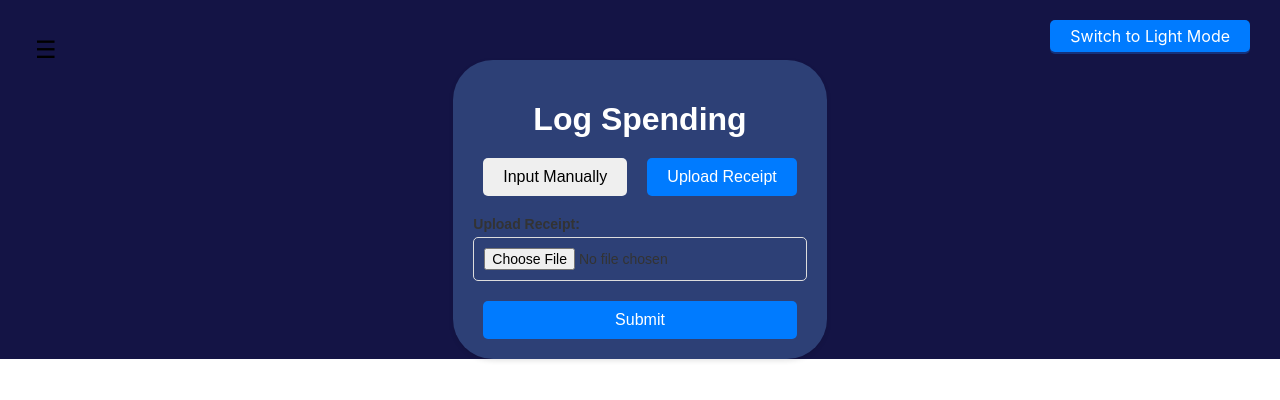
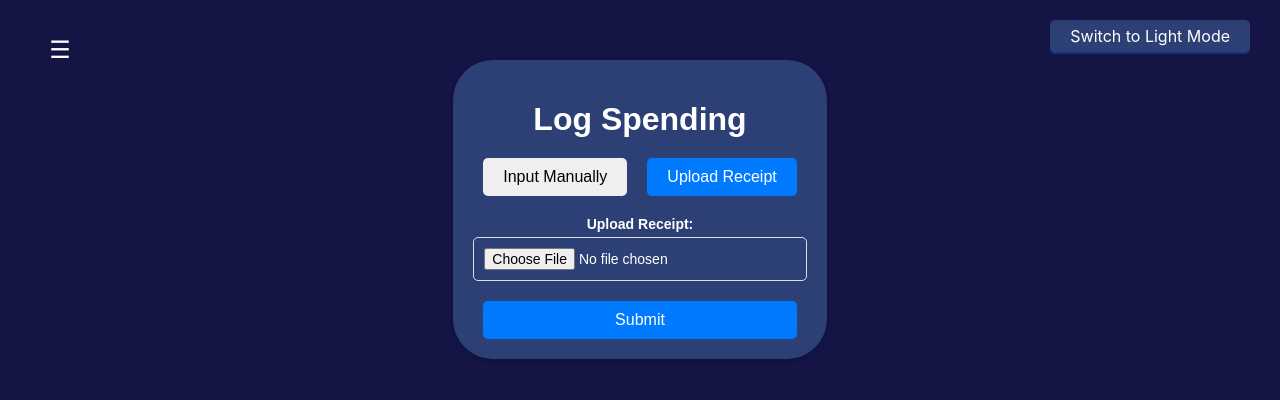
Before and after one commit to daviddavini/CS130-Budget, a React (Create React App) app in the folder frontend/: page /log in a window 1280 px wide. Shown: the top 400 px of the page. Built offline with nearby package versions, Linux system fonts and the light colour scheme.

Commit message:
modified frontend UI for better dark/light mode colors

```diff
--- a/frontend/src/App.css
+++ b/frontend/src/App.css
@@ -4,6 +4,9 @@ html, body {
   padding: 0;
   display: flex;
   flex-direction: column;
+  background-color: inherit;
+  color: inherit;
+  transition: background-color 0.3s ease, color 0.3s ease;
 }
 
 h1 {
@@ -11,21 +14,21 @@ h1 {
   margin-bottom: 20px;
 }
 
+/*******************Themes*******************/
 /* Dark Mode Colors */
 .dark {
   background-color: rgb(20, 20, 69); /* Background */
   color: white; /* Text */
-  height: auto;
 }
 
 /* Light Mode Colors */
 .light {
-  background-color:white; /* Background */
-  color: black; /* Text */
-  height: auto;
+  background-color:white;
+  color: black;
 }
 
-.App {
+/*******************App*******************/
+.app {
   text-align: center;
   min-height: 100%;
   display: flex;
@@ -34,30 +37,28 @@ h1 {
   background-color: inherit;
 }
 
-.app {
-  display: flex;
-  flex-direction: column;
-  flex-grow: 1;
-}
-
+/*******************Content*******************/
 .content {
   flex-grow: 1;
   margin: auto;
   margin-top: 60px;
   padding: 20px;
   font-family: Arial, sans-serif;
-  background-color: ghostwhite;
   border-radius: 40px;
   box-shadow: 0 2px 5px rgba(0, 0, 0, 0.1);
+  background-color: inherit;
+  color: inherit;
   transition: margin-left 0.3s ease, width 0.3s ease, background-color 0.3s ease;
 }
 
 .app.dark .content {
   background-color: rgb(45, 64, 118);
+  color: white;
 }
 
 .app.light .content {
   background-color: ghostwhite;
+  color: black;
 }
 
 /* .sidebar.open ~ .content {
@@ -65,6 +66,7 @@ h1 {
   width: calc(100% - 250px);
 } */
 
+/*******************Button*******************/
 button {
   margin: 0 10px;
   padding: 10px 20px;
@@ -75,28 +77,40 @@ button {
   transition: background-color 0.3s ease, transform 0.2s ease;
 }
 
-button:hover {
-  background-color: #007bff;
-  color: white;
-  transform: scale(1.05);
-}
-
 button:disabled {
   background-color: #cccccc;
   cursor: not-allowed;
 }
 
-button.active {
+/* Light Mode Regular Button */
+.app.light button:hover {
+  background-color: lavender;
+  color: black;
+  transform: scale(1.05);
+}
+
+.app.light button.active {
   background-color: #007bff;
   color: white;
 }
 
-/* Light/dark mode button */
+/* Dark Mode Regular Button */
+.app.dark button:hover {
+  background-color: rgb(30, 40, 80);
+  color: white;
+  transform: scale(1.05);
+}
+
+.app.dark button.active {
+  background-color: #007bff;
+  color: white;
+}
+
+/*******************Theme Button*******************/
 .theme-button {
   position: absolute;
   top: 20px;
   right: 20px;
-  color: white;
   border-radius: 5px;
   border: none;
   padding: 10px 20px;
@@ -105,15 +119,24 @@ button.active {
   transition: background-color 0.3s ease, transform 0.2s ease;
 }
 
-.app.light .theme-button:hover {
+/* Dark Mode Theme Button */
+.app.dark .theme-button {
   background-color: rgb(45, 64, 118);
-}
-
-.app.dark .theme-button {
-  background-color: #007bff;
+  color: white;
 }
 
 .app.dark .theme-button:hover {
   background-color: white;
   color:black
 }
+
+/* Light Mode Theme Button */
+.app.light .theme-button {
+  background-color: ghostwhite;
+  color: black;
+}
+
+.app.light .theme-button:hover {
+  background-color: rgb(45, 64, 118);
+  color: white;
+}
--- a/frontend/src/App.js
+++ b/frontend/src/App.js
@@ -1,12 +1,12 @@
+import React, { useState, useEffect } from 'react';
+import { BrowserRouter as Router, Routes, Route } from 'react-router-dom';
+import { ConfigProvider, Button, theme as antdTheme } from 'antd';
+import './App.css';
+import Home from './Home';
+import Navbar from './Navbar';
 import LocationSearch from './LocationSearch';
-import React, { useState, useContext } from 'react';
-import './App.css';
-import { BrowserRouter as Router, Routes, Route } from 'react-router-dom';
-import Navbar from './Navbar';
-import Home from './Home';
 import LogSpending from './LogSpending';
 import Login from './Login';
-import { ConfigProvider, Button, Layout, Typography, theme as antdTheme } from 'antd';
 
 // ThemeContext to manage the current theme state globally
 export const ThemeContext = React.createContext(null);
@@ -19,6 +19,12 @@ const App = () => {
         setTheme(curr => (curr === "light" ? "dark" : "light"));
     };
 
+    // Apply theme to the entire page
+    // (can use document.documentElement.className as well, but this is smoother)
+    useEffect(() => {
+        document.body.className = theme;
+    }, [theme]);
+
     return (
         <ThemeContext.Provider value={{ theme, toggleTheme }}>
             <ConfigProvider
@@ -26,7 +32,7 @@ const App = () => {
                     algorithm: theme === "dark" ? antdTheme.darkAlgorithm : antdTheme.defaultAlgorithm,
                 }}
             >
-                <div className={`app ${theme}`} id={theme}>
+                <div className={`app ${theme}`}>
                     <Router>
                         <Navbar />
                         <div className="content">
--- a/frontend/src/LogSpending.css
+++ b/frontend/src/LogSpending.css
@@ -16,7 +16,12 @@
     margin-bottom: 5px;
     display: flex;
     flex-direction: column;
-    color: #333;
+    color: black;
+}
+
+/* Change label text color when app is in dark mode */
+.app.dark .log-spending label {
+    color: white;
 }
 
 .log-spending input[type="text"],
@@ -40,6 +45,12 @@
     cursor: pointer;
 }
 
-.submit-button:hover {
-    background-color: #0056b3;
+.app.dark .submit-button:hover {
+    background-color: #007bff;
+    color: white;
 }
+
+.app.light .submit-button:hover {
+    background-color: #007bff;
+    color: white;
+}
--- a/frontend/src/Navbar.css
+++ b/frontend/src/Navbar.css
@@ -1,10 +1,8 @@
+/*******************Sidebar*******************/
 .sidebar {
     width: 0;
     height: 100vh;
-    background-color: #444;
-    color: white;
     overflow-x: hidden;
-    transition: width 0.3s ease;
     position: fixed;
     z-index: 1;
     display: flex;
@@ -12,6 +10,7 @@
     align-items: center;
     justify-content: center;
     left: 0;
+    transition: width 0.3s ease, background-color 0.3s ease;
 }
 
 .sidebar.open {
@@ -32,23 +31,53 @@
 
 .sidebar ul li a {
     text-decoration: none;
-    color: white;
     font-size: 18px;
     display: block;
     padding: 10px;
     width: 100%;
+    transition: background-color 0.3s ease, color 0.3s ease;
 }
 
-.sidebar ul li a:hover {
-    background-color: #555;
+/* Adjust position when sidebar is open */
+.sidebar.open ~ .hamburger-menu {
+    left: 270px; /* Sidebar width (250px) + 20px padding */
 }
 
+  /* Dark Theme */
+.app.dark .sidebar {
+    background-color: rgb(45, 64, 118);
+    color: white;
+}
+
+.app.dark .sidebar ul li a {
+    color: white;
+}
+
+.app.dark .sidebar ul li a:hover {
+    background-color: rgb(30, 40, 80);
+}
+
+/* Light Theme */
+.app.light .sidebar {
+    background-color: ghostwhite;
+    color: black;
+}
+
+.app.light .sidebar ul li a {
+    color: black;
+}
+
+.app.light .sidebar ul li a:hover {
+    background-color: lavender;
+}
+
+/*******************Hamburger Button*******************/
 .hamburger-menu {
     font-size: 24px;
     cursor: pointer;
     padding: 15px;
-    width: 50px; /* Explicit width */
-    height: 50px; /* Explicit height */
+    width: 50px;
+    height: 50px;
     position: fixed;
     z-index: 2;
     background-color: transparent;
@@ -58,13 +87,18 @@
     top: 20px;
     border-radius: 8px;
     user-select: none;
-  }
+}
 
-  .hamburger-menu:hover {
-    background-color: #ddd;
-  }
+/* Dark Theme */
+.app.dark .hamburger-menu {
+    color: white;
+}
 
-  /* Adjust position when sidebar is open */
-  .sidebar.open ~ .hamburger-menu {
-    left: 270px; /* Sidebar width (250px) + 20px padding */
-  }
+.app.dark .hamburger-menu:hover {
+    background-color: rgb(30, 40, 80);
+}
+
+/* Light Theme */
+.app.light .hamburger-menu:hover {
+    background-color: lavender;
+}
```
